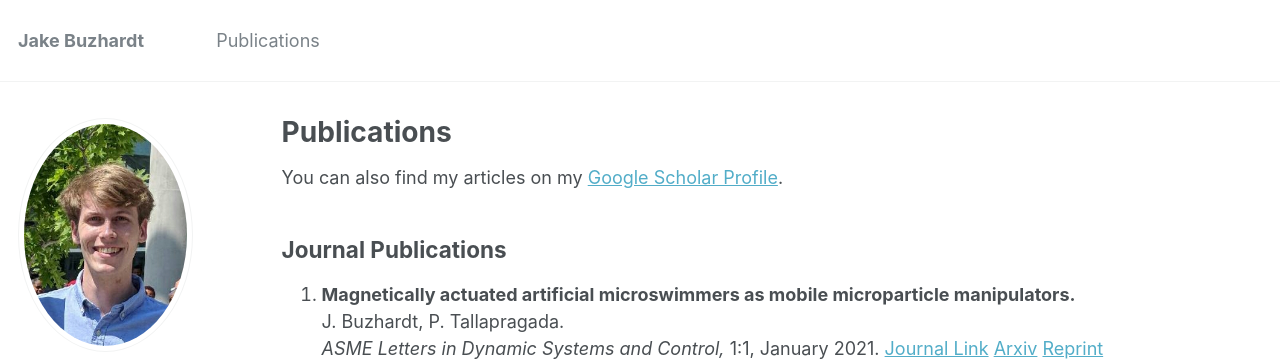
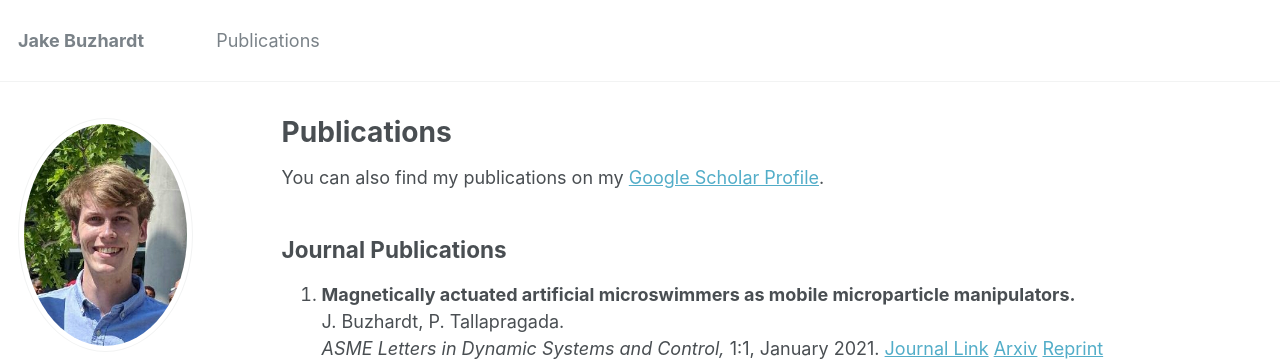
Before and after one commit to jbuzhar/jbuzhar.github.io, a Jekyll site: the page built from _pages/publications.md, in a window 1280 px wide and 1226 px high. Shown: the top 361 px of the window. Built offline with Jekyll 4.4.1, drawn with Linux system fonts in a browser that asks for light colours.

Commit message:
fix broken link

```diff
--- a/_pages/publications.md
+++ b/_pages/publications.md
@@ -5,7 +5,7 @@ permalink: /publications/
 author_profile: true
 ---
 
-You can also find my articles on my <a href="{{author.googlescholar}}">Google Scholar Profile</a>.
+You can also find my publications on my <a href="{{https://scholar.google.com/citations?user=RBtE4JwAAAAJ&hl=en}}">Google Scholar Profile</a>.
 
 ## Journal Publications
 0. **Magnetically actuated artificial microswimmers as mobile microparticle manipulators.** \
```
